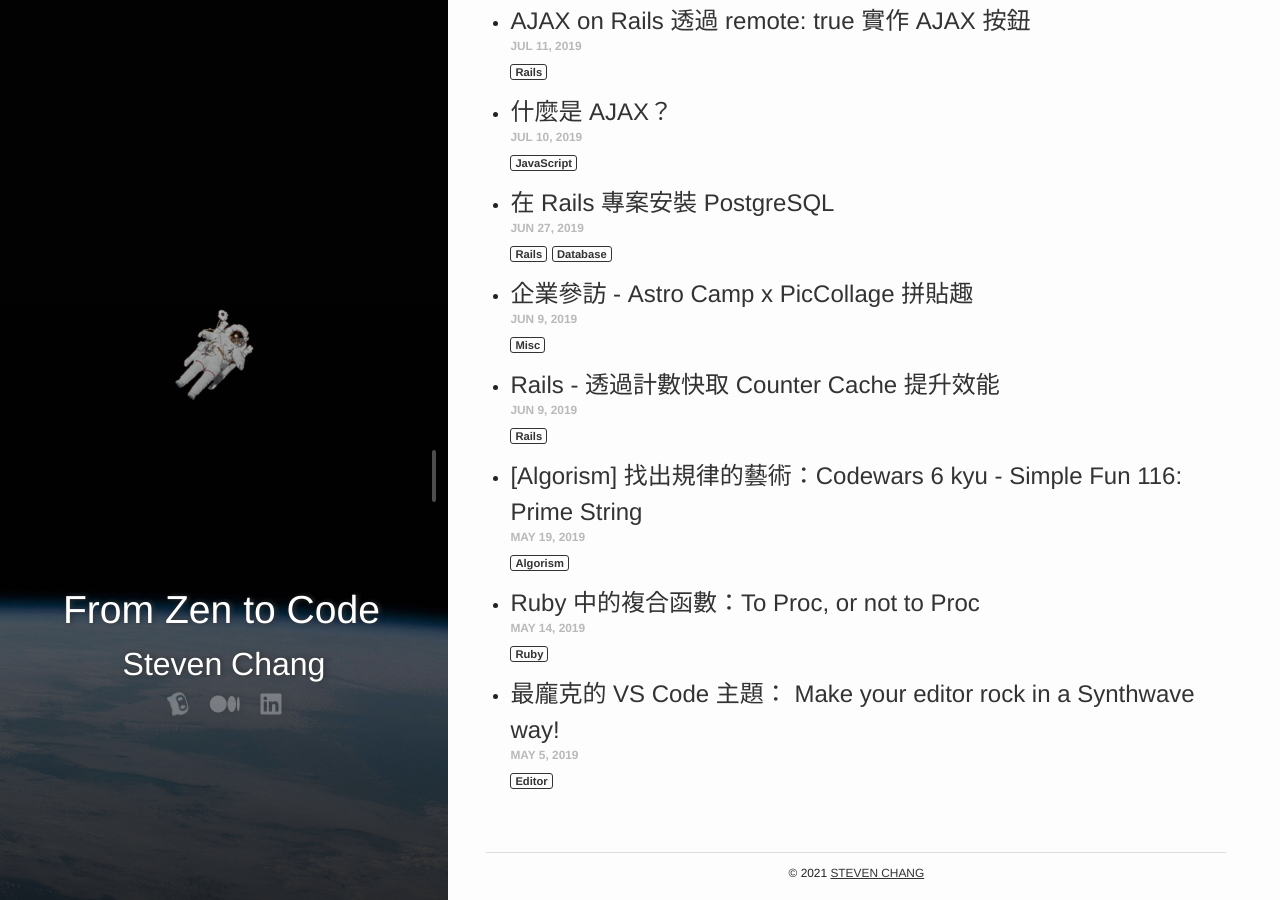
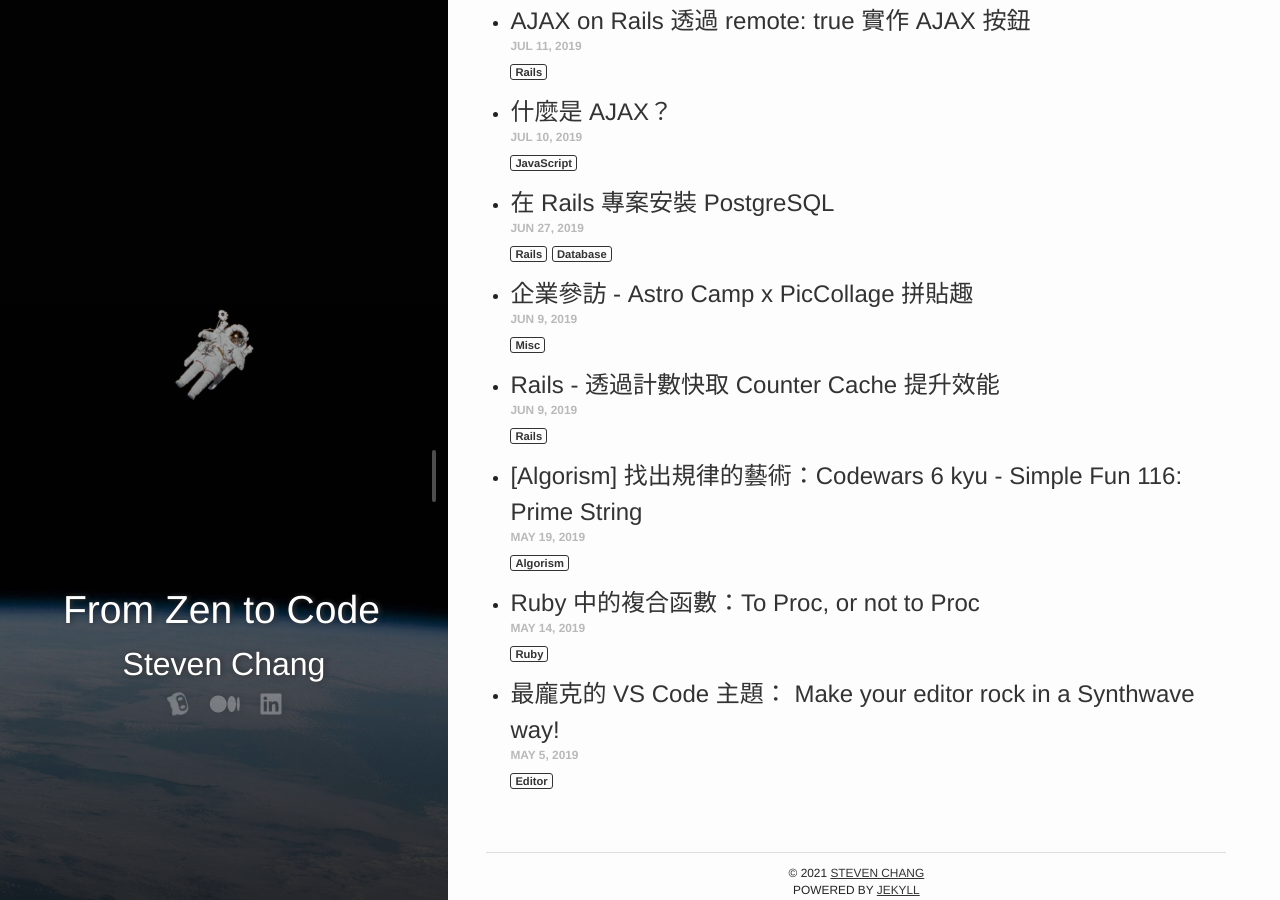
Before and after one commit to stevencch99/stevencch99.github.io, a Jekyll site: the page built from index.md, in a window 1280 px wide and 900 px high, scrolled down 3831 px. Built offline with Jekyll 4.4.1, drawn with Linux system fonts in a browser that asks for light colours; nearby versions of some CDN libraries; comment, search, counter and statistics services are not loaded.

Commit message:
Update footer.html

```diff
--- a/_includes/footer.html
+++ b/_includes/footer.html
@@ -1,6 +1,7 @@
 <footer class="blog-footer content-wrapper">
   <p>
-    &copy; <span class="full-year"></span> <a href="https://github.com/stevencch99/">Steven Chang</a>
+  &copy; <span class="full-year"></span> <a href="https://github.com/stevencch99/">Steven Chang</a><br />
+    Powered by <a href="https://jekyllrb.com/" target="_blank">Jekyll</a>
   </p>
 </footer>
 <script src="{{ site.baseurl }}/assets/js/scripts.js"></script>
```
